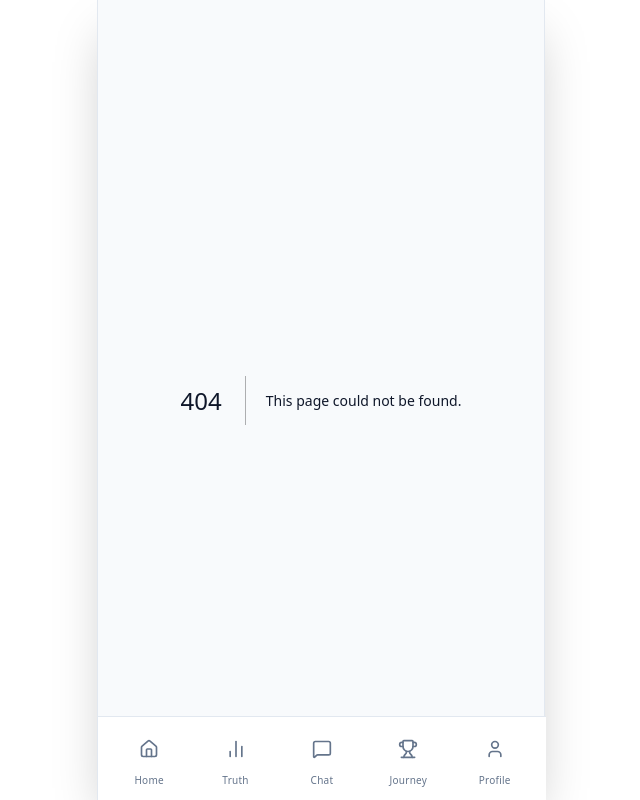
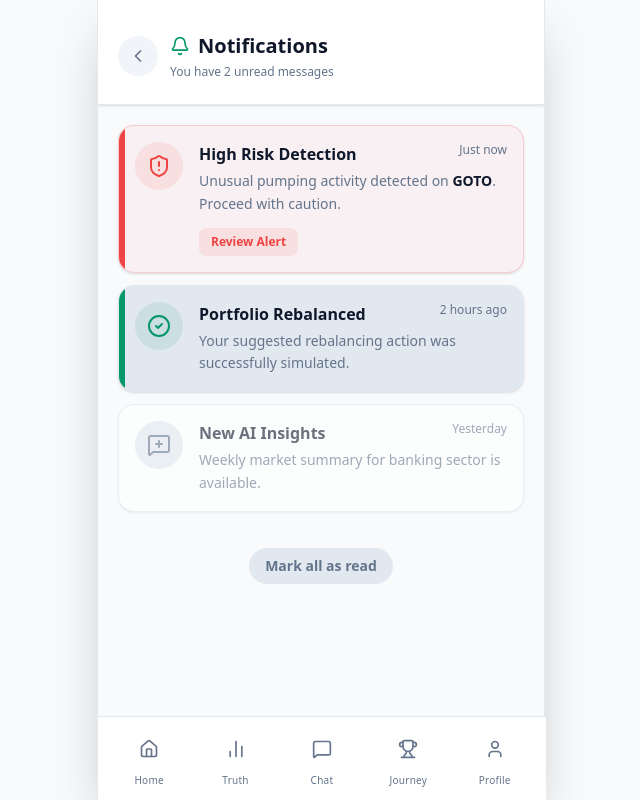
Before and after one commit to rafkiyuda/raksha-ai, a Next.js app: page /notifications in a window 1280 px wide. Before the commit this address had no page. Shown: the whole page, without its empty margins (319-959 px from the left). Built offline with nearby package versions, Linux system fonts and the light colour scheme.

Commit message:
feat: move notifications to dedicated page

```diff
--- /dev/null
+++ b/src/app/notifications/page.tsx
@@ -0,0 +1,81 @@
+import { ShieldAlert, CheckCircle2, MessageSquarePlus, Bell, ChevronLeft } from "lucide-react";
+import Link from "next/link";
+
+export default function NotificationsPage() {
+    return (
+        <div className="flex flex-col min-h-screen bg-background pb-24">
+            {/* Header Area */}
+            <header className="px-5 pt-8 pb-6 bg-surface border-b border-border shadow-sm sticky top-0 z-10 flex items-center gap-3">
+                <Link href="/" className="w-10 h-10 flex items-center justify-center rounded-full bg-surface-hover text-foreground-muted hover:text-foreground transition-colors">
+                    <ChevronLeft size={20} />
+                </Link>
+                <div>
+                    <h1 className="text-xl font-bold text-foreground flex items-center gap-2">
+                        <Bell size={20} className="text-primary" /> Notifications
+                    </h1>
+                    <p className="text-xs text-foreground-muted mt-1">You have 2 unread messages</p>
+                </div>
+            </header>
+
+            <div className="p-5 flex flex-col gap-3">
+                {/* Notification Items */}
+                <div className="p-4 rounded-2xl bg-danger/5 border border-danger/20 flex gap-4 relative overflow-hidden group hover:bg-danger/10 transition-colors shadow-sm">
+                    <div className="absolute left-0 top-0 bottom-0 w-1.5 bg-danger"></div>
+                    <div className="w-12 h-12 rounded-full bg-danger/10 text-danger flex items-center justify-center shrink-0">
+                        <ShieldAlert size={24} />
+                    </div>
+                    <div className="flex-1">
+                        <div className="flex justify-between items-start mb-1">
+                            <h4 className="font-bold text-base text-foreground">High Risk Detection</h4>
+                            <span className="text-xs text-foreground-muted font-medium">Just now</span>
+                        </div>
+                        <p className="text-sm text-foreground-muted leading-relaxed">
+                            Unusual pumping activity detected on <strong className="text-foreground">GOTO</strong>. Proceed with caution.
+                        </p>
+                        <div className="mt-3">
+                            <button className="text-xs font-bold text-danger bg-danger/10 px-3 py-1.5 rounded-lg hover:bg-danger/20 transition-colors">Review Alert</button>
+                        </div>
+                    </div>
+                </div>
+
+                <div className="p-4 rounded-2xl bg-surface-active border border-border flex gap-4 group hover:bg-surface-hover transition-colors shadow-sm relative overflow-hidden">
+                    <div className="absolute left-0 top-0 bottom-0 w-1.5 bg-primary rounded-l-2xl"></div>
+                    <div className="w-12 h-12 rounded-full bg-primary/10 text-primary flex items-center justify-center shrink-0">
+                        <CheckCircle2 size={24} />
+                    </div>
+                    <div className="flex-1">
+                        <div className="flex justify-between items-start mb-1">
+                            <h4 className="font-bold text-base text-foreground">Portfolio Rebalanced</h4>
+                            <span className="text-xs text-foreground-muted font-medium">2 hours ago</span>
+                        </div>
+                        <p className="text-sm text-foreground-muted leading-relaxed">
+                            Your suggested rebalancing action was successfully simulated.
+                        </p>
+                    </div>
+                </div>
+
+                <div className="p-4 rounded-2xl bg-surface border border-border flex gap-4 opacity-60 group shadow-sm">
+                    <div className="w-12 h-12 rounded-full bg-surface-active text-foreground-muted flex items-center justify-center shrink-0">
+                        <MessageSquarePlus size={24} />
+                    </div>
+                    <div className="flex-1">
+                        <div className="flex justify-between items-start mb-1">
+                            <h4 className="font-bold text-base text-foreground">New AI Insights</h4>
+                            <span className="text-xs text-foreground-muted font-medium">Yesterday</span>
+                        </div>
+                        <p className="text-sm text-foreground-muted leading-relaxed">
+                            Weekly market summary for banking sector is available.
+                        </p>
+                    </div>
+                </div>
+
+                <div className="mt-6 flex justify-center">
+                    <button className="text-sm font-bold text-foreground-muted hover:text-foreground transition-colors px-4 py-2 rounded-full bg-surface-active hover:bg-surface-hover">
+                        Mark all as read
+                    </button>
+                </div>
+
+            </div>
+        </div>
+    );
+}
--- a/src/app/page.tsx
+++ b/src/app/page.tsx
@@ -1,6 +1,6 @@
 "use client";
 
-import { ShieldAlert, TrendingUp, TrendingDown, BellRing, ChevronRight, Wallet, Lock, CheckCircle2, MessageSquarePlus, X, Bell } from "lucide-react";
+import { ShieldAlert, TrendingUp, TrendingDown, BellRing, ChevronRight, Wallet, Lock, CheckCircle2, MessageSquarePlus } from "lucide-react";
 import Link from "next/link";
 import { useTheme } from "next-themes";
 import { useEffect, useState } from "react";
@@ -8,7 +8,6 @@ import { useEffect, useState } from "react";
 export default function Home() {
   const { theme, setTheme } = useTheme();
   const [mounted, setMounted] = useState(false);
-  const [isNotificationOpen, setIsNotificationOpen] = useState(false);
 
   useEffect(() => {
     setMounted(true);
@@ -28,13 +27,13 @@ export default function Home() {
           </div>
         </div>
         <div className="flex items-center gap-3">
-          <button
-            onClick={() => setIsNotificationOpen(true)}
+          <Link
+            href="/notifications"
             className="relative p-2 rounded-full text-foreground-muted hover:bg-surface-hover transition-colors"
           >
             <BellRing size={22} />
             <span className="absolute top-1.5 right-2 w-2 h-2 bg-danger rounded-full border-2 border-surface"></span>
-          </button>
+          </Link>
         </div>
       </header>
 
@@ -161,92 +160,6 @@ export default function Home() {
           </div>
         </section>
       </div>
-
-      {/* Notifications Modal */}
-      {isNotificationOpen && (
-        <div className="fixed inset-0 z-50 flex items-end sm:items-center justify-center bg-black/60 backdrop-blur-sm animate-in fade-in duration-300">
-          <div className="bg-surface w-full sm:w-[450px] max-h-[85vh] rounded-t-3xl sm:rounded-3xl shadow-xl overflow-hidden flex flex-col animate-in slide-in-from-bottom-10 sm:zoom-in-95 duration-500 border border-border">
-
-            <div className="px-5 py-4 border-b border-border/50 flex justify-between items-center bg-surface sticky top-0 z-10">
-              <div className="flex items-center gap-2">
-                <div className="w-8 h-8 rounded-full bg-primary/10 text-primary flex items-center justify-center">
-                  <Bell size={16} />
-                </div>
-                <div>
-                  <h3 className="font-bold text-foreground">Notifications</h3>
-                  <p className="text-[10px] text-foreground-muted">You have 2 unread messages</p>
-                </div>
-              </div>
-              <button
-                onClick={() => setIsNotificationOpen(false)}
-                className="w-8 h-8 flex items-center justify-center rounded-full bg-surface-hover text-foreground-muted hover:text-foreground transition-colors"
-              >
-                <X size={18} />
-              </button>
-            </div>
-
-            <div className="overflow-y-auto flex-1 p-2 hide-scrollbar">
-
-              <div className="p-3 mb-1 rounded-2xl bg-danger/5 border border-danger/10 flex gap-3 relative overflow-hidden group hover:bg-danger/10 transition-colors mx-2 mt-2">
-                <div className="absolute left-0 top-0 bottom-0 w-1 bg-danger rounded-l-2xl"></div>
-                <div className="w-10 h-10 rounded-full bg-danger/10 text-danger flex items-center justify-center shrink-0">
-                  <ShieldAlert size={20} />
-                </div>
-                <div className="flex-1">
-                  <div className="flex justify-between items-start mb-1">
-                    <h4 className="font-bold text-sm text-foreground">High Risk Detection</h4>
-                    <span className="text-[10px] text-foreground-muted font-medium">Just now</span>
-                  </div>
-                  <p className="text-xs text-foreground-muted leading-relaxed">
-                    Unusual pumping activity detected on <strong className="text-foreground">GOTO</strong>. Proceed with caution.
-                  </p>
-                </div>
-              </div>
-
-              <div className="p-3 mb-1 rounded-2xl bg-surface-active border border-transparent flex gap-3 group hover:bg-surface-hover transition-colors mx-2">
-                <div className="w-10 h-10 rounded-full bg-primary/10 text-primary flex items-center justify-center shrink-0">
-                  <CheckCircle2 size={20} />
-                </div>
-                <div className="flex-1">
-                  <div className="flex justify-between items-start mb-1">
-                    <h4 className="font-bold text-sm text-foreground">Portfolio Rebalanced</h4>
-                    <span className="text-[10px] text-foreground-muted font-medium">2 hours ago</span>
-                  </div>
-                  <p className="text-xs text-foreground-muted leading-relaxed">
-                    Your suggested rebalancing action was successfully simulated.
-                  </p>
-                </div>
-              </div>
-
-              <div className="p-3 rounded-2xl bg-surface border border-transparent flex gap-3 opacity-60 group mx-2">
-                <div className="w-10 h-10 rounded-full bg-surface-active text-foreground-muted flex items-center justify-center shrink-0">
-                  <MessageSquarePlus size={20} />
-                </div>
-                <div className="flex-1">
-                  <div className="flex justify-between items-start mb-1">
-                    <h4 className="font-bold text-sm text-foreground">New AI Insights</h4>
-                    <span className="text-[10px] text-foreground-muted font-medium">Yesterday</span>
-                  </div>
-                  <p className="text-xs text-foreground-muted leading-relaxed">
-                    Weekly market summary for banking sector is available.
-                  </p>
-                </div>
-              </div>
-
-            </div>
-
-            <div className="px-5 py-4 border-t border-border/50 bg-surface">
-              <button
-                onClick={() => setIsNotificationOpen(false)}
-                className="w-full py-3 rounded-xl bg-surface-active hover:bg-surface-hover text-foreground font-bold text-sm transition-colors"
-              >
-                Mark all as read
-              </button>
-            </div>
-          </div>
-        </div>
-      )}
-
     </div>
   );
 }
```
